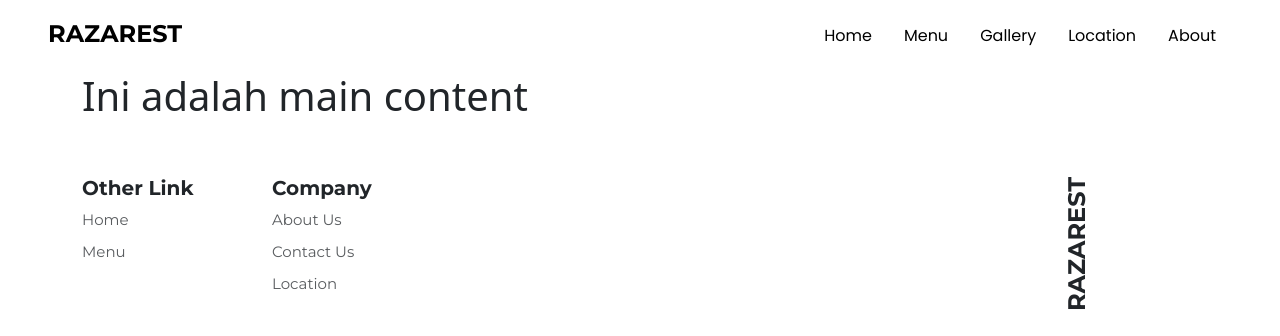
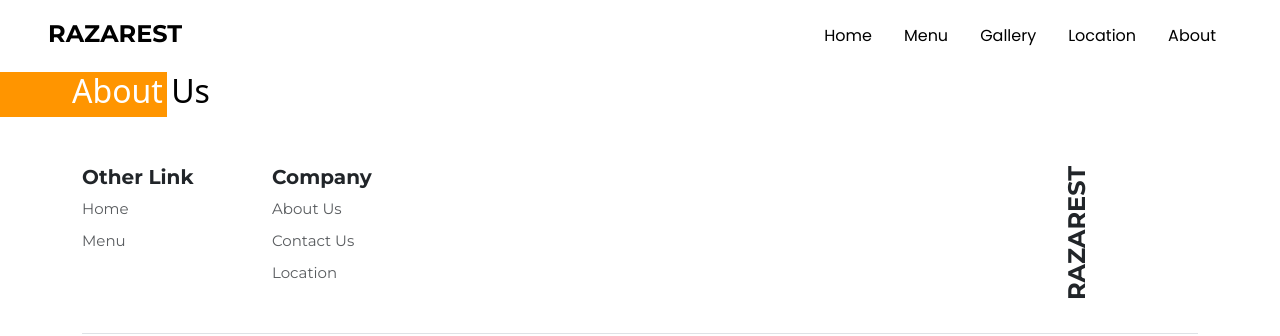
Before and after one commit to eidoxy/final-project-wdw, a website: page aboutUs.html in a window 1280 px wide. Shown: the top 336 px of the page. Drawn offline with nearby package versions, Linux system fonts and the light colour scheme.

Commit message:
update title

```diff
--- a/aboutUs.html
+++ b/aboutUs.html
@@ -35,10 +35,22 @@
         </header>
         <!-- End Navbar -->
 
-        <div class="container">
-            <h1>Ini adalah main content</h1>
+        <!-- Content -->
+
+        <!-- Title -->
+        <div id="location-title" style="width: 90vw; justify-content: center; align-items: center;">
+            <div class="background-title" style="background-color: #FF9500; height: 45px; width: 167px;">
+                <div class="container">
+                    <h1 style="font-size: 200%; width: 40vw; margin-left: 60px;">
+                        <span style="color: white;">About</span>
+                        <span style="color: black;">Us</span>
+                    </h1>
+                </div>
+            </div>
         </div>
-    </main>
+        <!-- End Title -->
+
+
 
     <!-- Footer -->
     <footer class="container py-5">
```
